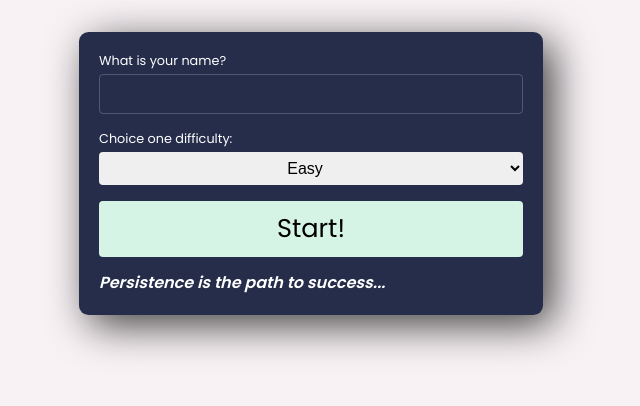
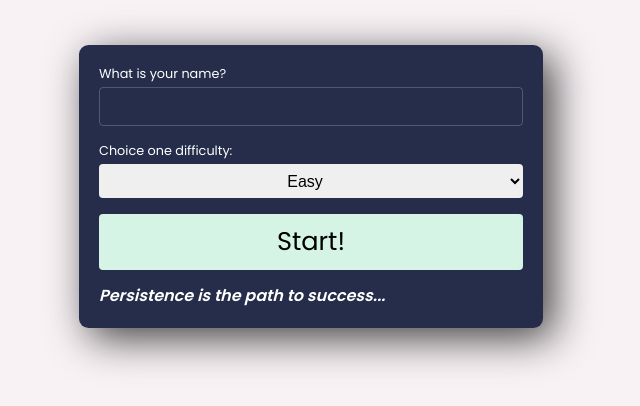
Before and after one commit to dev-mauricioAB/quiz-react, a React (Create React App) app: page / in a window 1280 px wide. Shown: the top 406 px of the page, without its empty margins (329-969 px from the left). Built offline with nearby package versions, Linux system fonts and the light colour scheme.

Commit message:
Addijusting margin in mobal and css global variables names

```diff
--- a/src/pages/Questions/styles.ts
+++ b/src/pages/Questions/styles.ts
@@ -8,12 +8,13 @@ export const Container = styled.div`
 
 export const Content = styled.div`
   width: 29rem;
+  height: min-content;
+  padding: 1.25rem;
   min-height: 13rem;
+  border-radius: 0.6rem;
+  margin: 0.8rem;
 
-  background-color: #252d4a;
-  height: min-content;
-  border-radius: 0.6rem;
-  padding: 1.25rem;
+  background-color: var(--background-container);
   box-shadow: 10px 10px 42px 0px rgba(0, 0, 0, 0.75);
   color: #ffffff;
 
--- a/src/styles/global.ts
+++ b/src/styles/global.ts
@@ -3,10 +3,9 @@ import { createGlobalStyle } from 'styled-components';
 export const GlobalStyle = createGlobalStyle`
   :root {
     --background: #f8f2f5;
-    --shape: #FFFFFF;
+    --background-container: #252d4a;
 
     --red: #e52e4d;
-    --blue: #5429cc;
     --green: #33cc95;
   }
 
```
